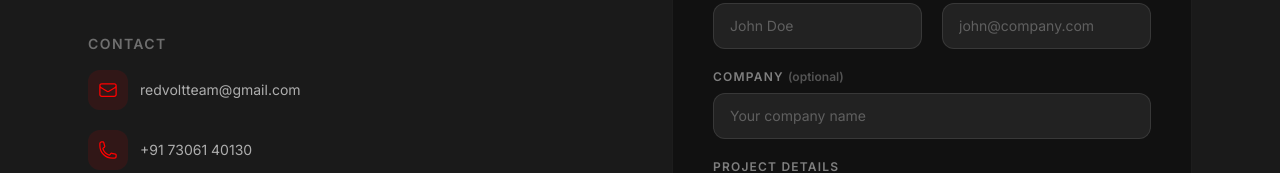
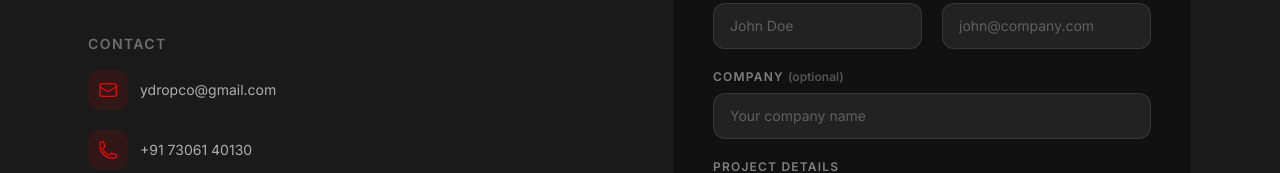
Before and after one commit to vasudev-07/ydrop-website, a Next.js app: page / in a window 1280 px wide. Shown: the part 3936-4109 px from the top of the page. Built offline with nearby package versions, Linux system fonts and the light colour scheme; no server answers.

Commit message:
update here

```diff
--- a/app/components/GetInTouch.tsx
+++ b/app/components/GetInTouch.tsx
@@ -90,13 +90,13 @@ export default function GetInTouch() {
               <h3 className="text-sm font-semibold uppercase tracking-widest text-foreground/40 mb-4">
                 Contact
               </h3>
-              <a href="mailto:redvoltteam@gmail.com" className="flex items-center gap-3 text-foreground/70 hover:text-neon transition-colors text-sm group">
+              <a href="mailto:ydropco@gmail.com" className="flex items-center gap-3 text-foreground/70 hover:text-neon transition-colors text-sm group">
                 <span className="w-10 h-10 rounded-xl bg-neon/10 flex items-center justify-center group-hover:bg-neon/20 transition-colors">
                   <svg className="w-5 h-5 text-neon" fill="none" viewBox="0 0 24 24" stroke="currentColor" strokeWidth={1.5}>
                     <path strokeLinecap="round" strokeLinejoin="round" d="M21.75 6.75v10.5a2.25 2.25 0 01-2.25 2.25h-15a2.25 2.25 0 01-2.25-2.25V6.75m19.5 0A2.25 2.25 0 0019.5 4.5h-15a2.25 2.25 0 00-2.25 2.25m19.5 0v.243a2.25 2.25 0 01-1.07 1.916l-7.5 4.615a2.25 2.25 0 01-2.36 0L3.32 8.91a2.25 2.25 0 01-1.07-1.916V6.75" />
                   </svg>
                 </span>
-                redvoltteam@gmail.com
+                ydropco@gmail.com
               </a>
               <a href="tel:+917306140130" className="flex items-center gap-3 text-foreground/70 hover:text-neon transition-colors text-sm group">
                 <span className="w-10 h-10 rounded-xl bg-neon/10 flex items-center justify-center group-hover:bg-neon/20 transition-colors">
```
